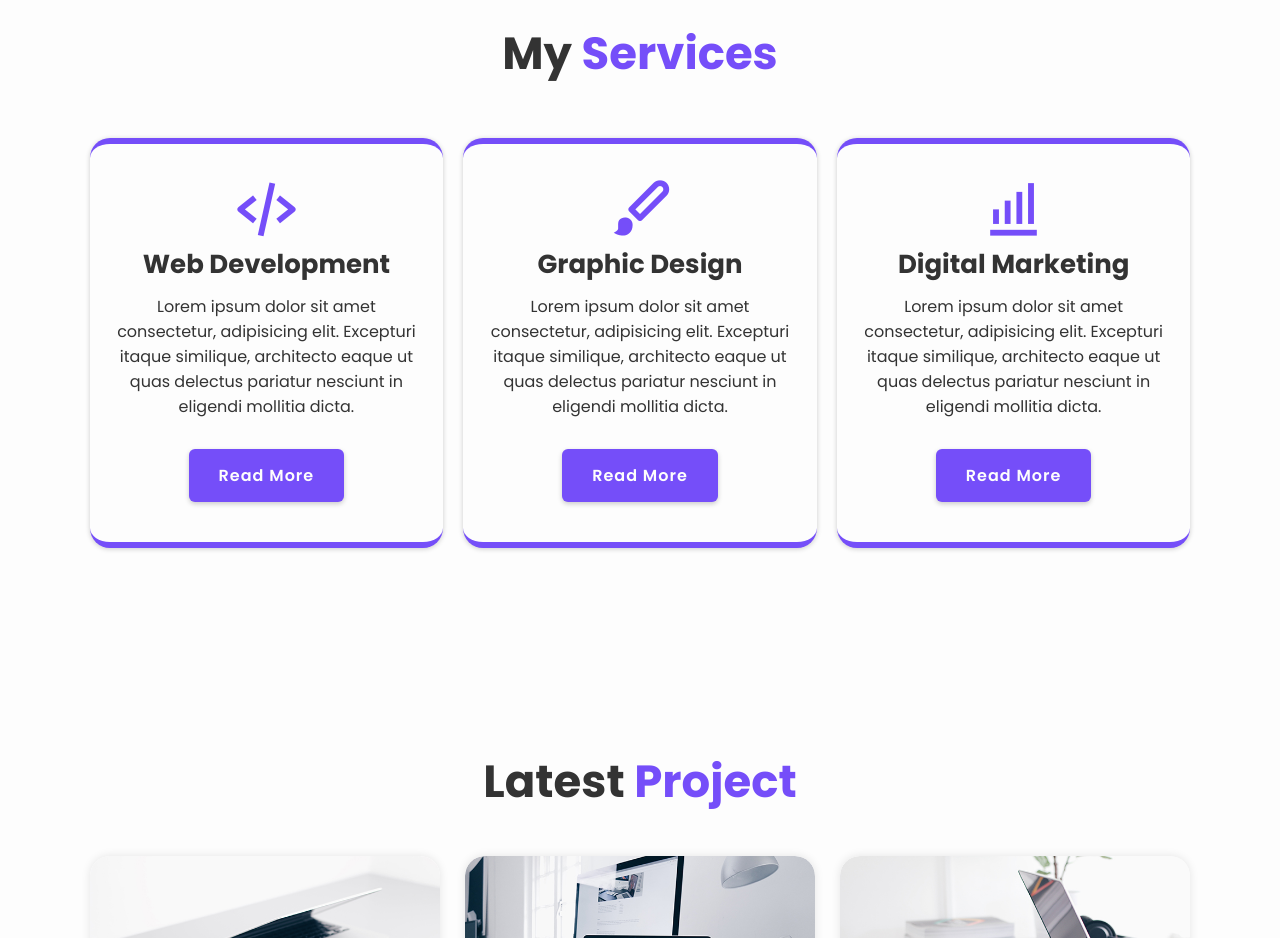
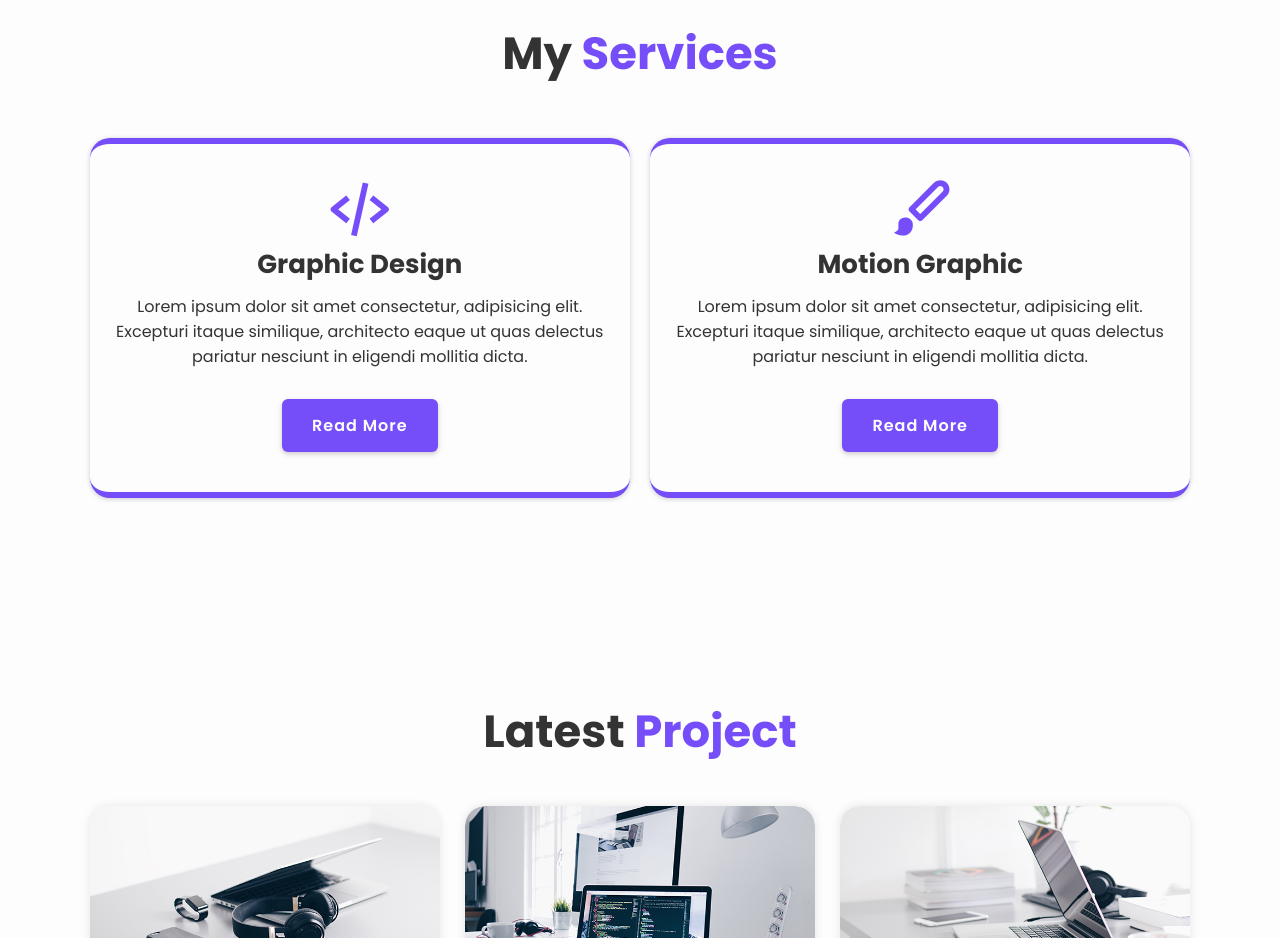
Before and after one commit to alshobaky/portfolio, a plain HTML site: page index.html in a window 1280 px wide. Shown: the part 1680-2618 px from the top of the page. Drawn offline with nearby package versions, Linux system fonts and the light colour scheme.

Commit message:
Update index.html

```diff
--- a/index.html
+++ b/index.html
@@ -117,24 +117,19 @@ a passionate graphic designer who loves turning ideas into bold and creative vis
         <div class="services-container">
             <div class="services-box">
                 <i class='bx bx-code-alt'></i>
-                <h3>Web Development</h3>
+                <h3>Graphic Design</h3>
                 <p>Lorem ipsum dolor sit amet consectetur, adipisicing elit. Excepturi itaque similique, architecto
                     eaque ut quas delectus pariatur nesciunt in eligendi mollitia dicta.</p>
                 <a href="#" class="btn">Read More</a>
             </div>
             <div class="services-box">
                 <i class='bx bxs-paint'></i>
-                <h3>Graphic Design</h3>
+                <h3>Motion Graphic</h3>
                 <p>Lorem ipsum dolor sit amet consectetur, adipisicing elit. Excepturi itaque similique, architecto
                     eaque ut quas delectus pariatur nesciunt in eligendi mollitia dicta.</p>
                 <a href="#" class="btn">Read More</a>
             </div>
-            <div class="services-box">
-                <i class='bx bx-bar-chart-alt'></i>
-                <h3>Digital Marketing</h3>
-                <p>Lorem ipsum dolor sit amet consectetur, adipisicing elit. Excepturi itaque similique, architecto
-                    eaque ut quas delectus pariatur nesciunt in eligendi mollitia dicta.</p>
-                <a href="#" class="btn">Read More</a>
+
             </div>
         </div>
     </section>
```
